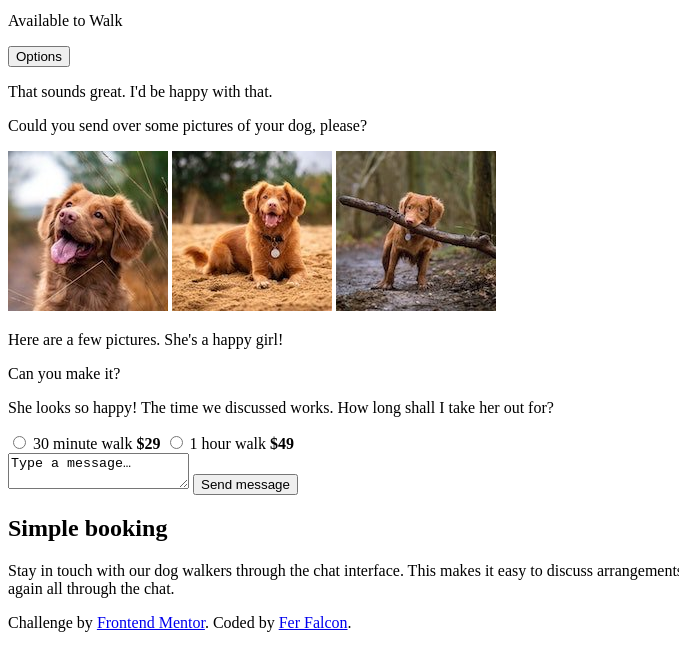
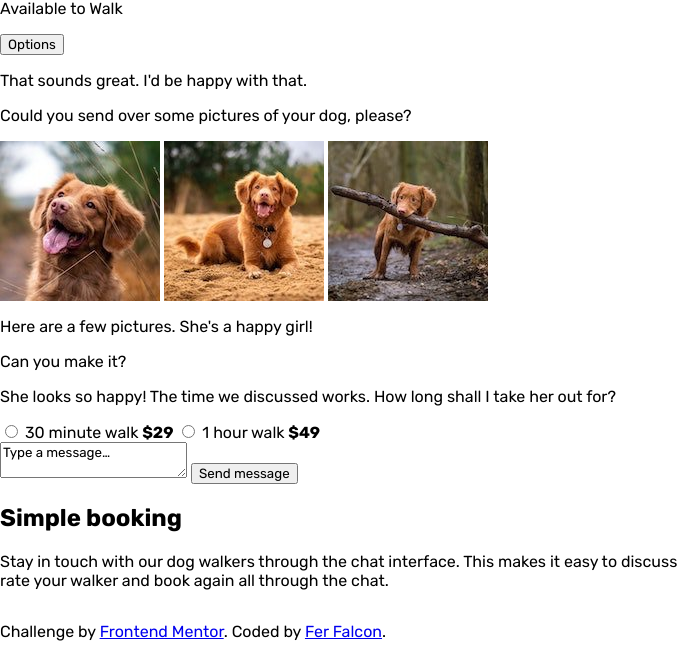
Before and after one commit to ferfalcon/chat-app-css-illustration, a plain HTML site: page index.html in a window 1280 px wide. Shown: the part 338-995 px from the top of the page, without its empty margins (0-679 px from the left). Drawn offline with Linux system fonts and the light colour scheme.

Commit message:
Styles linkage

```diff
--- /dev/null
+++ b/assets/styles/styles.css
@@ -0,0 +1,32 @@
+:root {
+	box-sizing: border-box;
+	--ff-main: "Rubik", sans-serif;
+}
+
+*,
+*::before,
+*::after {
+	box-sizing: inherit;
+}
+
+img {
+	max-width: 100%;
+	height: auto;
+	vertical-align: middle;
+	font-style: italic;
+}
+
+input,
+textarea,
+button {
+	font-family: inherit;
+}
+
+.body {
+	font-family: var(--ff-main);
+	display: grid;
+	align-content: center;
+	margin: 0;
+	min-height: 100svh;
+	scrollbar-gutter: stable;
+}
--- a/index.html
+++ b/index.html
@@ -5,8 +5,12 @@
   <meta name="viewport" content="width=device-width, initial-scale=1.0">
   <title>Frontend Mentor | Chat app CSS illustration</title>
   <link rel="icon" type="image/png" sizes="32x32" href="./images/favicon-32x32.png">
+	<link rel="preconnect" href="https://fonts.googleapis.com">
+	<link rel="preconnect" href="https://fonts.gstatic.com" crossorigin>
+	<link href="https://fonts.googleapis.com/css2?family=Rubik:wght@300..900&display=swap" rel="stylesheet">
+	<link href="./assets/styles/styles.css" rel="stylesheet">
 </head>
-<body>
+<body class="body">
 	<main>
 		<header>
 			<button type="button">Back</button>
```
